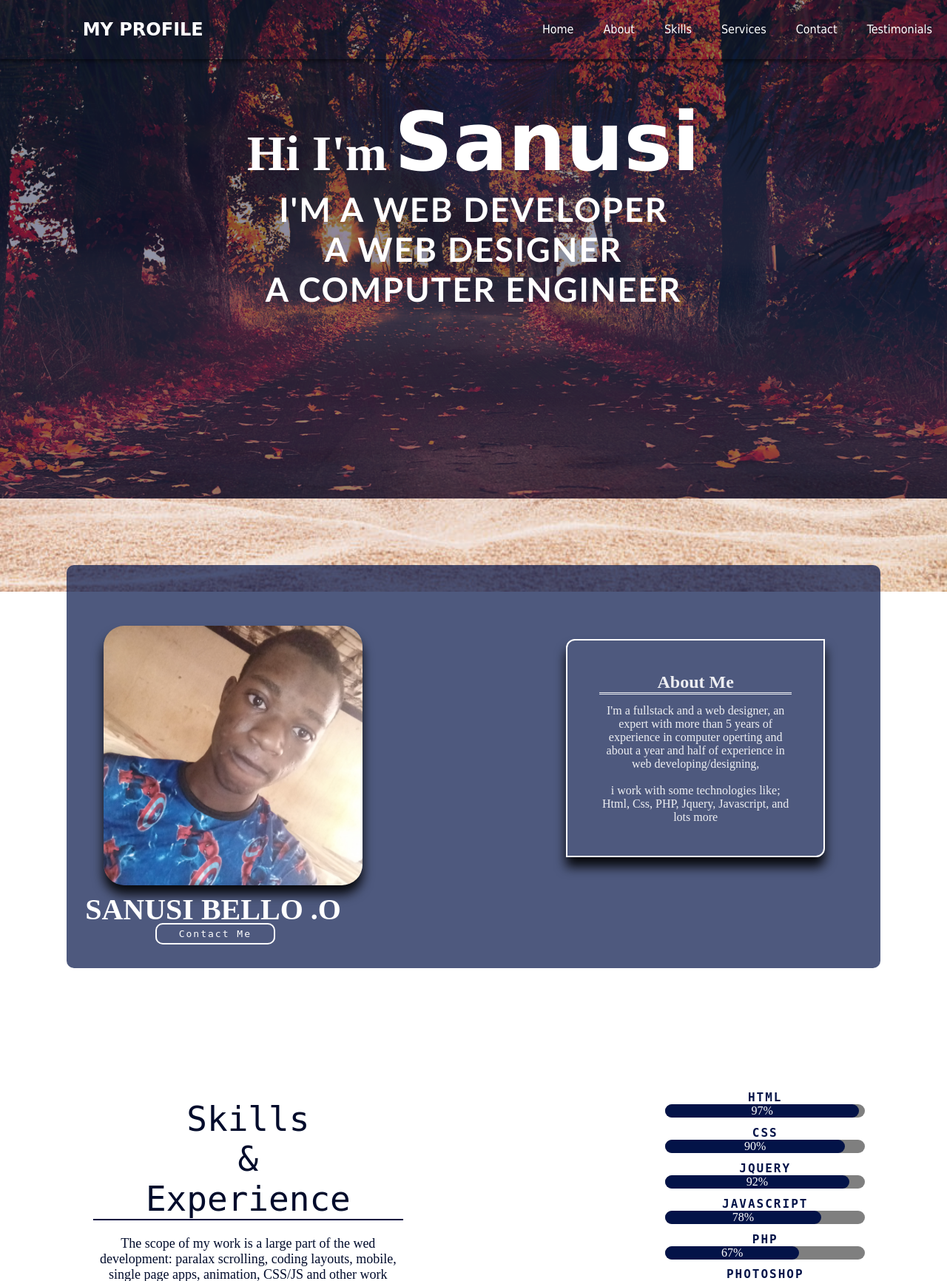
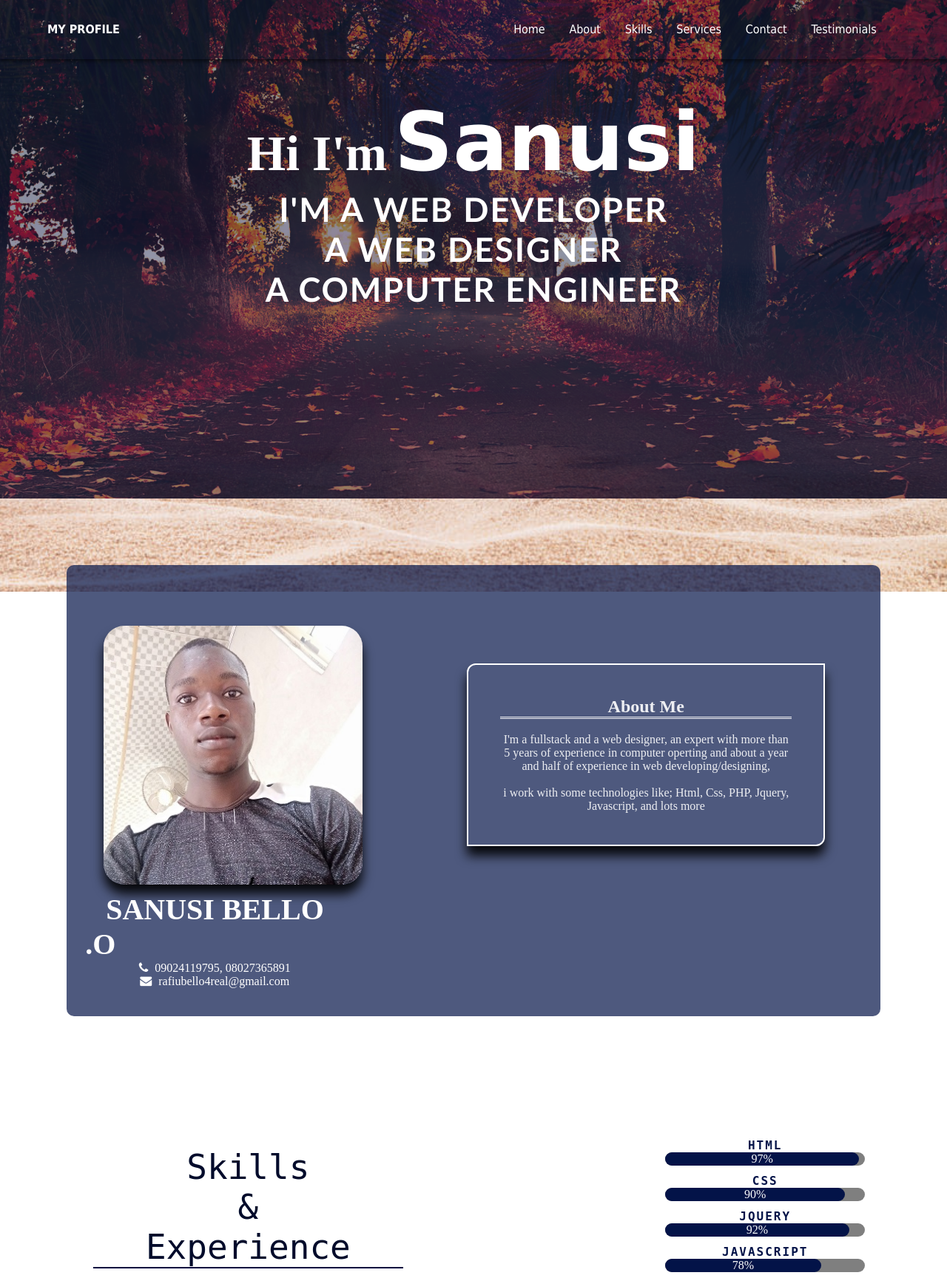
Before and after one commit to TunarshBee/my-portfolio-, a PHP site: page /myPortfolio.html in a window 1280 px wide. Shown: the top 1732 px of the page at 74% size. Run offline with PHP 8.4, Linux system fonts and the light colour scheme.

Commit message:
mobile view addition

```diff
--- a/myPortfolio.css
+++ b/myPortfolio.css
@@ -85,6 +80,7 @@ nav.scrolled{
     padding-top: 2%;
     margin: 7%;
     border-radius: 10px;
+    max-height: 10%;
     /* padding: 10px; */
     /* position: absolute; */
     /* display: inline-block; */
@@ -95,6 +91,14 @@ nav.scrolled{
     margin-top:2%;
 }
 
+#aboutDiv center{
+    color: #fff;
+}
+
+#aboutDiv center i{
+    margin-right: 5px;
+}
+
 #aboutMe{
     border-bottom-style: double ;
     margin-bottom: 5%;
@@ -102,11 +106,13 @@ nav.scrolled{
 
 #aboutDiv1{
     display: inline-block;
-    margin-top: 7%;
+    margin-top: 10%;
+    top: 0%;
     float: right;
     margin-right: 7%;
     text-align: center;
-    width: 350px;
+    width: 45%;
+    height: 45%;
     color: rgba(255, 255, 255, 0.9);
     border-radius: 12px 0;
     border: 2px solid rgb(255, 255, 255);
@@ -136,30 +142,33 @@ nav.scrolled{
     /* border: 1px inset rgba(3, 19, 72)  ; */
     width:inherit;
     margin: auto;
+    height: inherit;
     cursor: pointer;
     border-radius: inherit;
 }
 
 #name{
     font-size:40px;
-    /* margin-left: 8%; */
+    margin-left: 8%;
 }
 #navList{
     display: inline-flex;
-    float: right;
+    /* float: right; */
+    padding-right: 10%;
     list-style: none;
     line-height: 10vh;
 }
 
-#navList h2{
+#profile{
     color: rgb(255, 255, 255);
-    margin-left: -60%;
-    font-family: cursive;
-    margin-right: 60%;
+    margin-left: 5%;
+    display: inline-block;
+    font-family: tahoma;
+    margin-right: 40%;
 }
 
 #navList li{
-    margin:0 20px;
+    margin:0 5%;
 }
 
 #navList li a{
--- a/myPortfolio.html
+++ b/myPortfolio.html
@@ -5,6 +5,7 @@
         <meta name="viewport" content="width=device-width, initial-scale=1.0">
         <link rel="stylesheet" href="myPortfolio.css">
         <link rel="stylesheet" href="https://stackpath.bootstrapcdn.com/font-awesome/4.7.0/css/font-awesome.min.css">
+        <script src="jquery.js"></script>
         <title>Document</title>
     </head>
     <body>
@@ -13,9 +14,10 @@
             <div id="">
             <nav class="nav">
               <div id="nav">
+                <b id="profile">MY PROFILE</b>
                   <ul id="navList">
-                     <h2>MY PROFILE</h2>
-                        <li><a href="#home" class="links">Home</a></li>
+
+                      <li><a href="#home" class="links" id="homie">Home</a></li>
                       <li><a href="#about" class="links">About</a></li>
                       <li><a href="#skills" class="links">Skills</a></li>
                       <li><a href="#service" class="links">Services</a></li>
@@ -40,11 +42,19 @@
                 <div id="aboutDiv">
                     <h2 id="intr">
                         <div id="img">
-                            <img src="IMG_20200301_091056_6261.jpg" alt="">
+                            <img src="IMG_20200821_163728_740.jpg" alt="">
                         </div>
                         <span id="name">SANUSI BELLO .O</span>
                     </h2>
-                    <a href="" id="contactMe">Contact Me</a>
+                    <center id="phone">
+                        <i class="fa fa-phone" aria-hidden="true"></i>
+                        09024119795, 08027365891
+                    </center>
+                    <center id="gmail">
+                        <i class="fa fa-envelope" aria-hidden="true"></i>
+                        rafiubello4real@gmail.com
+                    </center>
+                    <!-- <a href="" id="contactMe">Contact Me</a> -->
                 </div>
 
                 <div id="aboutDiv1">
@@ -227,11 +237,12 @@
         </div>
         <div id="social">
             <ul class="social">
-                <li><a href=""><i class="fa fa-facebook" aria-hidden="true"></i></a></li>
-                <li><a href=""><i class="fa fa-twitter" aria-hidden="true"></i></a></li>
-                <li><a href=""><i class="fa fa-linkedin" aria-hidden="true"></i></a></li>
-                <li><a href=""><i class="fa fa-instagram" aria-hidden="true"></i></a></li>
-                <li><a href=""><i class="fa fa-google-plus" aria-hidden="true"></i></a></li>
+                <li><a href="https://web.facebook.com/sanusi.bello.7509/"><i class="fa fa-facebook" aria-hidden="true"></i></a></li>
+                <li><a href="https://twitter.com/Sanusi23610506"><i class="fa fa-twitter" aria-hidden="true"></i></a></li>
+                <li><a href="https://www.linkedin.com/in/rafiu-bello-42626b1b6/"><i class="fa fa-linkedin" aria-hidden="true"></i></a></li>
+                <li><a href="https://www.instagram.com/rafiubello1/?hl=en"><i class="fa fa-instagram" aria-hidden="true"></i></a></li>
+                <li><a href=""><i class="fa fa-yahoo" aria-hidden="true"></i></a></li>
+                <li><a href="https://github.com/TunarshBee"><i class="fa fa-github" aria-hidden="true"></i></a></li>
             </ul>
         </div>
 
@@ -247,6 +258,5 @@
                }
            }
         </script>
-
 </body>
 </html>
```
Also changed, not shown: other parts of myPortfolio.css (+241 -12 lines), IMG_20200301_091056_626.jpg (deleted), IMG_20200301_091056_6261.jpg (deleted), IMG_20200821_163728_740.jpg (added), toggler.png (added). Lines whose indentation alone changed are shown as unchanged.
